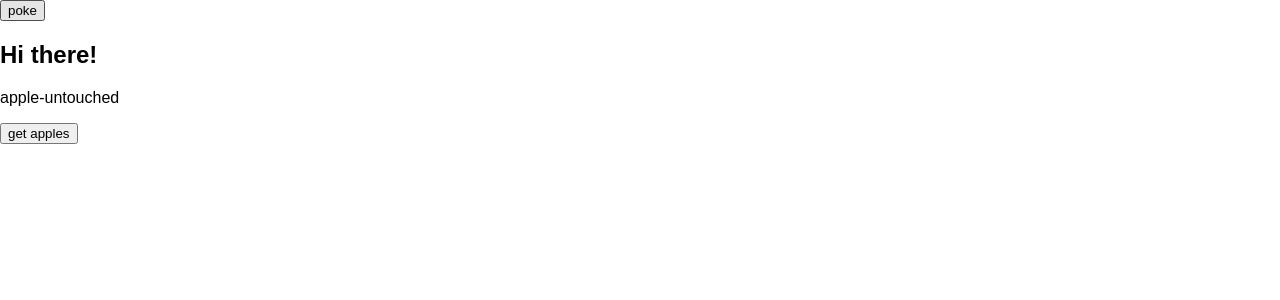
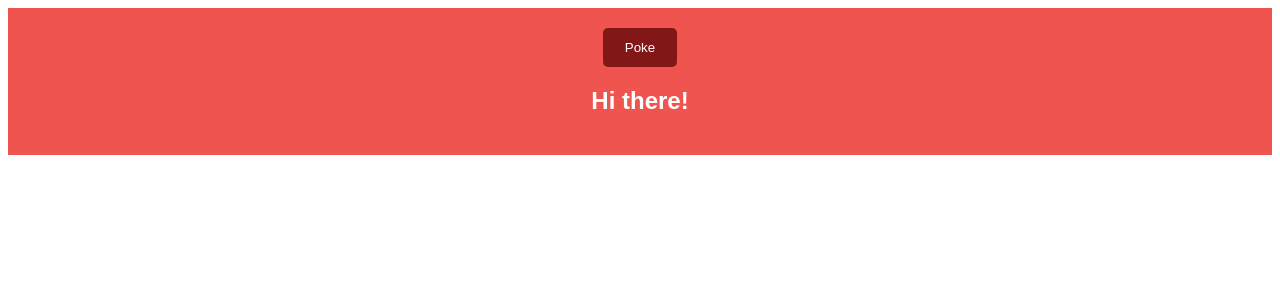
Before and after one commit to ashishdommety/emotive-counter, a React (Create React App) app: page / in a window 1280 px wide. Shown: the top 300 px of the page. Built offline with nearby package versions, Linux system fonts and the light colour scheme.

Commit message:
remove async functionality

```diff
--- a/src/actions/asyncs.js
+++ /dev/null
@@ -1,17 +0,0 @@
-import axios from 'axios'; //  import axios
-
-import * as appleSearch from './index';
-
-export const getApples = function getApples(){
-  return function(dispatch){
-    dispatch(appleSearch.start());
-    axios.get('https://pixabay.com/api/?key=5207088-f6eeef2e4b8e5be697c01704f&q=apples&image_type=photo&pretty=true')
-      .then((response) => {
-        dispatch(appleSearch.end());
-        console.log(response.data);
-      })
-      .catch((err) => {
-        dispatch(appleSearch.broken())
-      })
-  }
-}
--- a/src/components/App.js
+++ b/src/components/App.js
@@ -1,12 +1,10 @@
 import React from 'react';
 import CounterContainer from '../containers/CounterContainer';
-import AppleContainer from '../containers/AppleContainer';
 
 const App = () => {
   return(
     <div>
       <CounterContainer/>
-      <AppleContainer/>
     </div>
   )
 }
--- a/src/components/AsyncButton.js
+++ /dev/null
@@ -1,14 +0,0 @@
-import React from 'react';
-
-const AsyncButton = (props) => {
-  return (
-    <div>
-      <p>{props.note}</p>
-      <button
-        onClick={props.fetchApples}
-      >get apples</button>
-    </div>
-  )
-}
-
-export default AsyncButton;
--- a/src/components/Buttons.js
+++ b/src/components/Buttons.js
@@ -5,7 +5,7 @@ const Buttons = (props) => {
     <div>
       <button
         onClick={props.poke}
-      >poke</button>
+      >Poke</button>
     </div>
   )
 }
--- a/src/components/Display.js
+++ b/src/components/Display.js
@@ -4,7 +4,7 @@ import Numbers from './Numbers';
 
 const Display = (props) => {
     return(
-    <div>
+    <div id='display'>
       <Buttons poke={props.pokeThing}/>
       <Numbers count={props.value} emotions={props.feelings}/>
     </div>
--- a/src/containers/AppleContainer.js
+++ /dev/null
@@ -1,19 +0,0 @@
-import { connect } from 'react-redux';
-import AsyncButton from '../components/AsyncButton';
-import { getApples } from '../actions/asyncs';
-
-function mapStateToProps(state){
-  return {
-    note: state.message
-  }
-}
-
-function mapDispatchToProps(dispatch){
-  return{
-    fetchApples: () => dispatch(getApples())
-  }
-}
-
-const CounterContainer = connect(mapStateToProps, mapDispatchToProps)(AsyncButton);
-
-export default CounterContainer;
--- a/src/data/Emotions.js
+++ b/src/data/Emotions.js
@@ -10,7 +10,14 @@ const Emotions = [
   "Ugh.",
   "Look at yourself.",
   "I'm going to leave if you do that again",
-  "Bye."
+  "Bye.",
+  "",
+  "Yeah, you better be sorry.",
+  "Alright",
+  "I forgive you. We can be friends again.",
+  "Alright already, haha!",
+  "Don't. Do. It",
+  "OH, C'MON!"
 ];
 
 export default Emotions;
--- a/src/index.css
+++ b/src/index.css
@@ -1,5 +1,29 @@
 body {
-  margin: 0;
-  padding: 0;
+  text-align: center;
   font-family: sans-serif;
 }
+
+#display{
+  background-color: #F0544F;
+  padding: 20px;
+  color: white;
+}
+
+button{
+  background-color: #821717;
+  color: white;
+  border: none;
+  padding: 10px 20px;
+  border-radius: 5px;
+  border: 2px solid #821717;
+}
+button:hover{
+  cursor: pointer;
+  background-color: #F0544F;
+  border: 2px dashed #821717;
+  font-weight: bold;
+  /* color: #821717; */
+}
+button:focus{
+  outline: none;
+}
--- a/src/reducers/index.js
+++ b/src/reducers/index.js
@@ -3,8 +3,7 @@ import Emotions from '../data/Emotions';
 // intial state goes here
 const initialState = {
   count: 0,
-  emotions: Emotions,
-  message: 'apple-untouched'
+  emotions: Emotions
 };
 
 function counter(state = initialState, action){
@@ -12,13 +11,13 @@ function counter(state = initialState, action){
 
   switch(action.type){
     case 'poke':
-      return { count: count + 1, emotions: Emotions, message: 'apple-untouched' };
+      return { count: count + 1, emotions: Emotions };
     case 'start':
-      return { count: count, emotions: Emotions, message: 'apple touched' };
+      return { count: count, emotions: Emotions };
     case 'broken':
-      return { count: count, emotions: Emotions, message: 'error in ajax call' };
+      return { count: count, emotions: Emotions };
     case 'end':
-      return { count: count, emotions: Emotions, message: 'apple recieved' };
+      return { count: count, emotions: Emotions };
     default:
       return state;
   }
```
Also changed, not shown: 1 other file (tests, documents, lock files or other folders).
